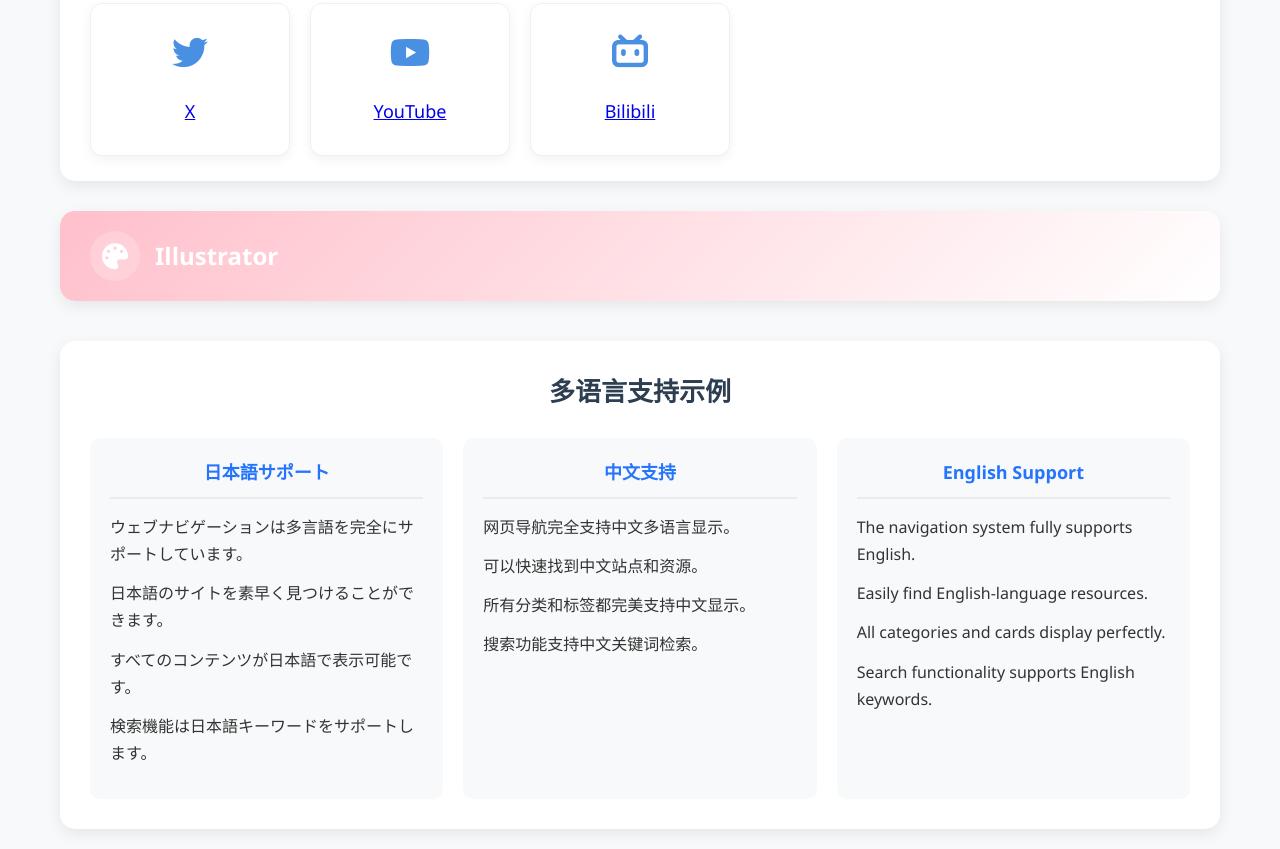
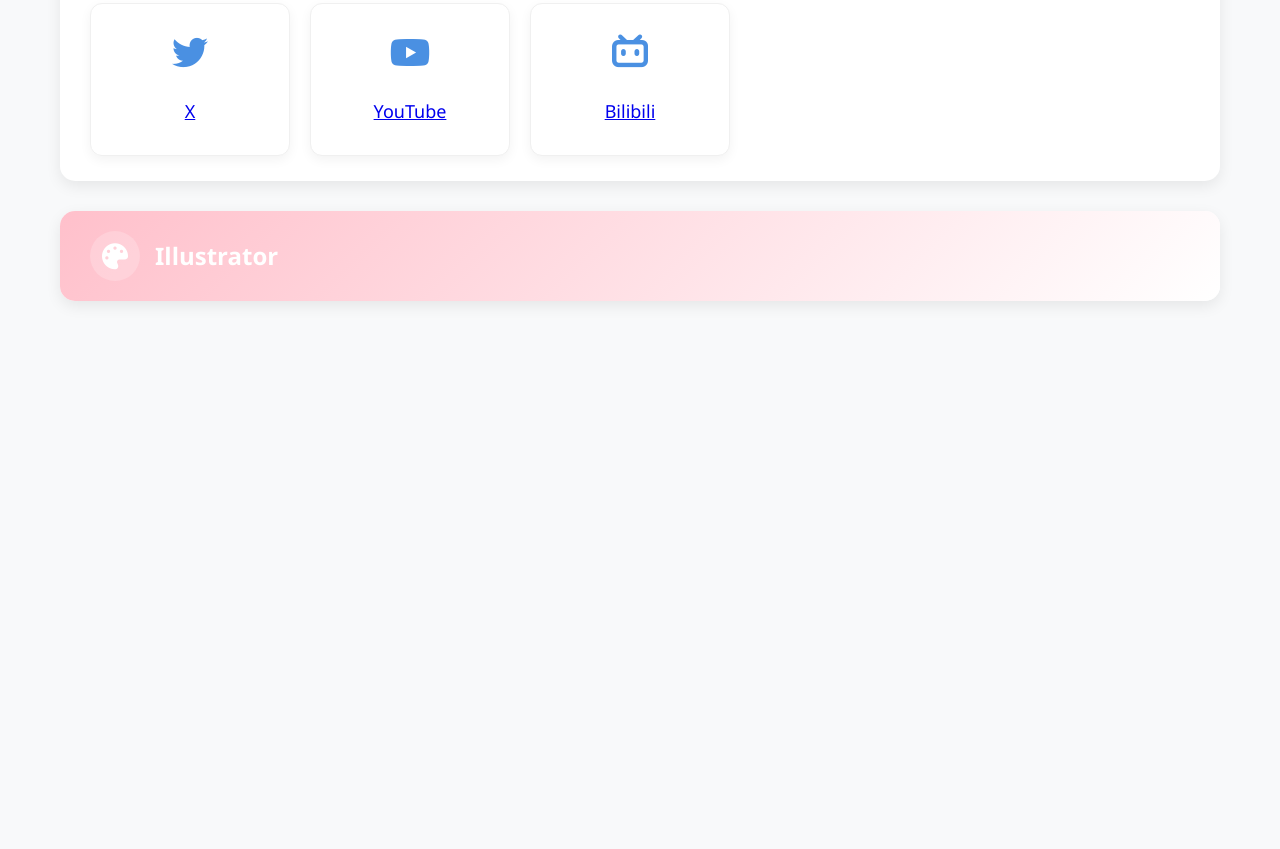
Before and after one commit to MinaKamiHanni/MinaKamiHanni.github.io, a plain HTML site: page index.html in a window 1280 px wide. Shown: the part 702-1551 px from the top of the page. After the commit the page ends 1053 px from the top, so only its background shows below. Drawn offline with Linux system fonts and the light colour scheme.

Commit message:
index changes

```diff
--- a/index.html
+++ b/index.html
@@ -213,50 +213,6 @@
             }
         }
 
-        /* 多语言示例样式 */
-        .language-section {
-            margin-top: 40px;
-            background: white;
-            border-radius: 15px;
-            box-shadow: 0 5px 15px rgba(0, 0, 0, 0.08);
-            padding: 30px;
-        }
-
-        .language-section h2 {
-            text-align: center;
-            margin-bottom: 25px;
-            color: #2c3e50;
-            font-size: 26px;
-        }
-
-        .language-content {
-            display: flex;
-            justify-content: space-between;
-            gap: 20px;
-        }
-
-        .language-box {
-            flex: 1;
-            padding: 20px;
-            border-radius: 10px;
-            background-color: #f8f9fa;
-        }
-
-        .language-title {
-            font-size: 18px;
-            font-weight: 600;
-            margin-bottom: 15px;
-            color: #2575fc;
-            text-align: center;
-            padding-bottom: 10px;
-            border-bottom: 2px solid #e9ecef;
-        }
-
-        .language-examples p {
-            margin-bottom: 12px;
-            line-height: 1.7;
-        }
-
         .category-count {
             background-color: #4a90e2;
             color: white;
@@ -390,43 +346,6 @@
 
             </div>
         </section>
-
-
-        <!-- 多语言展示区域 -->
-        <section class="language-section">
-            <h2>多语言支持示例</h2>
-            <div class="language-content">
-                <div class="language-box">
-                    <div class="language-title">日本語サポート</div>
-                    <div class="language-examples">
-                        <p>ウェブナビゲーションは多言語を完全にサポートしています。</p>
-                        <p>日本語のサイトを素早く見つけることができます。</p>
-                        <p>すべてのコンテンツが日本語で表示可能です。</p>
-                        <p>検索機能は日本語キーワードをサポートします。</p>
-                    </div>
-                </div>
-
-                <div class="language-box">
-                    <div class="language-title">中文支持</div>
-                    <div class="language-examples">
-                        <p>网页导航完全支持中文多语言显示。</p>
-                        <p>可以快速找到中文站点和资源。</p>
-                        <p>所有分类和标签都完美支持中文显示。</p>
-                        <p>搜索功能支持中文关键词检索。</p>
-                    </div>
-                </div>
-
-                <div class="language-box">
-                    <div class="language-title">English Support</div>
-                    <div class="language-examples">
-                        <p>The navigation system fully supports English.</p>
-                        <p>Easily find English-language resources.</p>
-                        <p>All categories and cards display perfectly.</p>
-                        <p>Search functionality supports English keywords.</p>
-                    </div>
-                </div>
-            </div>
-        </section>
     </main>
 
     <script>
```
